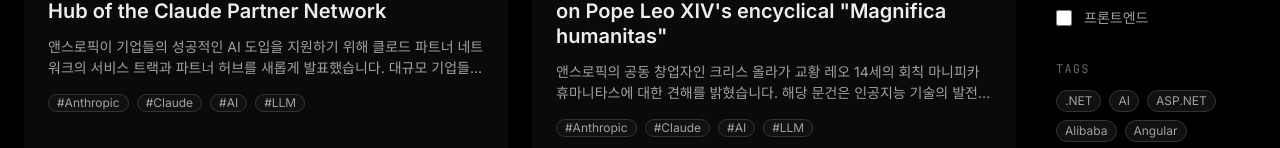
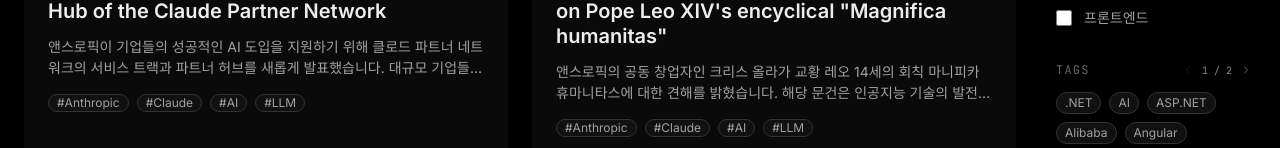
Before and after one commit to Revi1337/bit-feed, a Nuxt app: page /all in a window 1280 px wide. Shown: the part 280-428 px from the top of the page. Built offline with nearby package versions, Linux system fonts and the light colour scheme.

Commit message:
feat: add pagination controls for tags filter

```diff
--- a/app/components/NewsFeed.vue
+++ b/app/components/NewsFeed.vue
@@ -28,13 +28,32 @@
 
       <!-- Tags -->
       <div class="flex flex-col gap-sm">
-        <h3 class="font-mono text-[12px] uppercase text-hairline-strong tracking-widest flex items-center justify-between">
-          Tags
-          <button v-if="selectedTags.length > 0" @click="selectedTags = []" class="text-[10px] text-link hover:underline">Clear</button>
-        </h3>
+        <div class="flex items-center justify-between">
+          <h3 class="font-mono text-[12px] uppercase text-hairline-strong tracking-widest flex items-center gap-2">
+            Tags
+            <button v-if="selectedTags.length > 0" @click="selectedTags = []" class="text-[10px] text-link hover:underline normal-case tracking-normal">Clear</button>
+          </h3>
+          <div class="flex items-center gap-1" v-if="totalTagPages > 1">
+            <button
+              @click="prevTagPage"
+              :disabled="currentTagPage === 1"
+              class="p-1 rounded text-hairline-strong hover:text-ink hover:bg-canvas-soft-2 disabled:opacity-30 disabled:hover:bg-transparent disabled:cursor-not-allowed transition-colors"
+            >
+              <svg width="12" height="12" viewBox="0 0 24 24" fill="none" stroke="currentColor" stroke-width="2" stroke-linecap="round" stroke-linejoin="round"><polyline points="15 18 9 12 15 6"></polyline></svg>
+            </button>
+            <span class="text-[10px] text-mute font-mono">{{ currentTagPage }} / {{ totalTagPages }}</span>
+            <button
+              @click="nextTagPage"
+              :disabled="currentTagPage === totalTagPages"
+              class="p-1 rounded text-hairline-strong hover:text-ink hover:bg-canvas-soft-2 disabled:opacity-30 disabled:hover:bg-transparent disabled:cursor-not-allowed transition-colors"
+            >
+              <svg width="12" height="12" viewBox="0 0 24 24" fill="none" stroke="currentColor" stroke-width="2" stroke-linecap="round" stroke-linejoin="round"><polyline points="9 18 15 12 9 6"></polyline></svg>
+            </button>
+          </div>
+        </div>
         <div class="flex flex-wrap gap-2">
           <UiBadge
-            v-for="tag in availableTags"
+            v-for="tag in paginatedTags"
             :key="tag"
             :variant="selectedTags.includes(tag) ? 'primary' : 'secondary'"
             class="cursor-pointer hover:border-hairline-strong transition-colors py-[2px]"
@@ -174,6 +193,24 @@ const availableTags = computed(() => {
   return Array.from(tags).sort()
 })
 
+// Tag Pagination
+const currentTagPage = ref(1)
+const tagsPerPage = 40
+const totalTagPages = computed(() => Math.ceil(availableTags.value.length / tagsPerPage) || 1)
+
+const paginatedTags = computed(() => {
+  const start = (currentTagPage.value - 1) * tagsPerPage
+  return availableTags.value.slice(start, start + tagsPerPage)
+})
+
+const prevTagPage = () => {
+  if (currentTagPage.value > 1) currentTagPage.value--
+}
+
+const nextTagPage = () => {
+  if (currentTagPage.value < totalTagPages.value) currentTagPage.value++
+}
+
 // Toggle tag selection
 const toggleTag = (tag) => {
   const idx = selectedTags.value.indexOf(tag)
```
